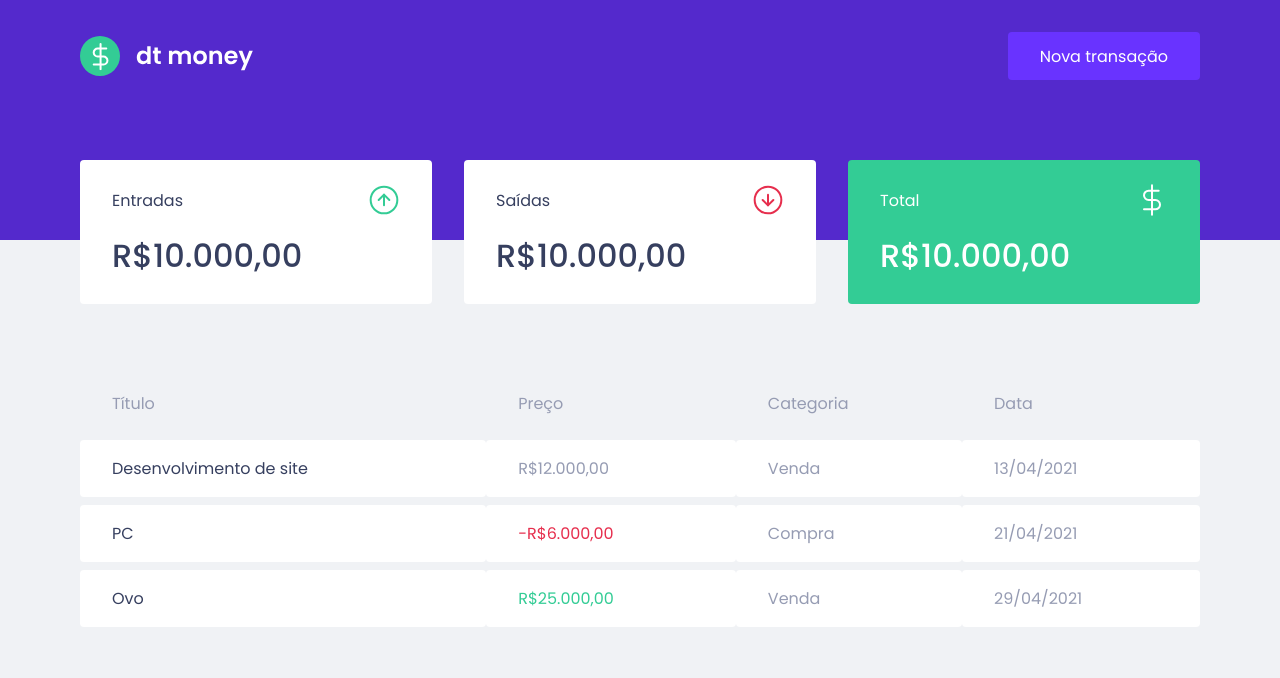
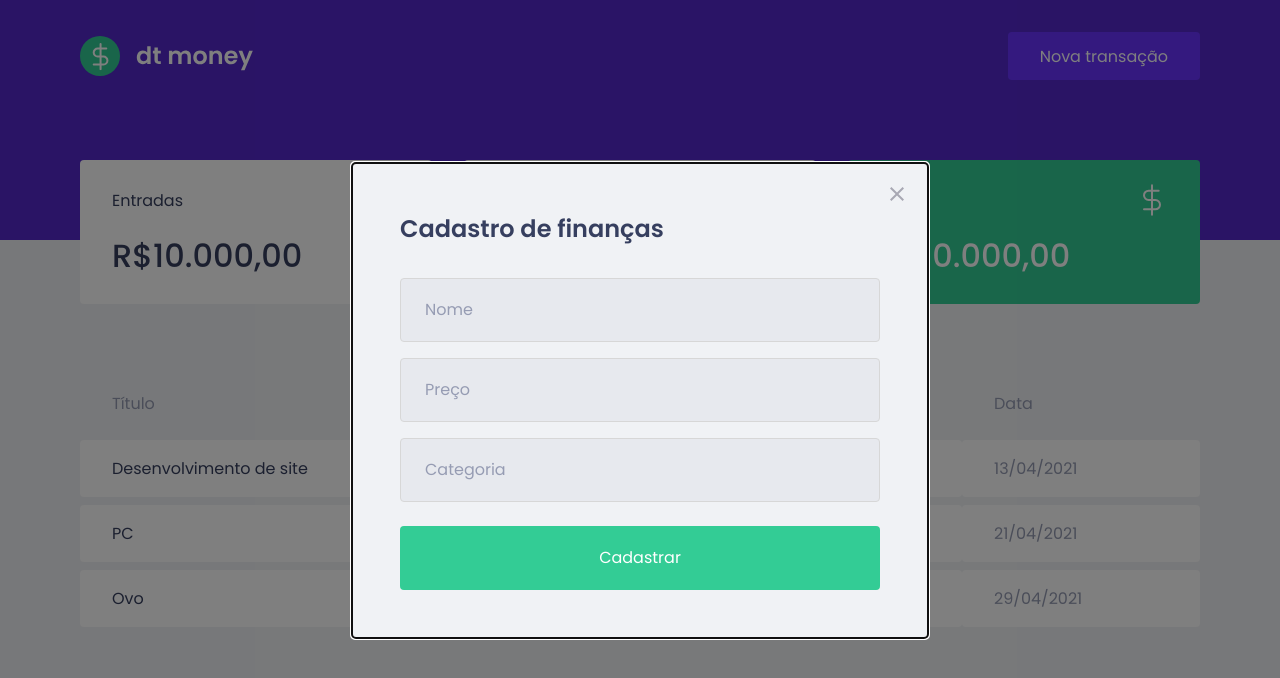
Before and after one commit to eduardo-takeo/dtmoney, a React (Create React App) app: page / in a window 1280 px wide. Shown: the top 678 px of the page. Built offline with nearby package versions, Linux system fonts and the light colour scheme; no server answers; what miragejs would draw is missing.

Commit message:
Style New transactions modal

```diff
--- a/src/App.tsx
+++ b/src/App.tsx
@@ -23,7 +23,7 @@
 
 function App() {
   const [isNewTransactionModalOpen, setIsNewTransactionModalOpen] =
-    useState(false);
+    useState(true);
 
   function openNewTransactionModal() {
     setIsNewTransactionModalOpen(true);
--- a/src/components/NewTransactionModal/index.tsx
+++ b/src/components/NewTransactionModal/index.tsx
@@ -1,6 +1,7 @@
 import React from "react";
-
 import Modal from "react-modal";
+import closeImg from "../../assets/close.svg";
+import { Container } from "./styles";
 
 interface NewTransactionModalProps {
   isOpen: boolean;
@@ -12,8 +13,26 @@
   onRequestClose,
 }: NewTransactionModalProps) => {
   return (
-    <Modal isOpen={isOpen} onRequestClose={onRequestClose}>
-      <h2>Cadastro de finanças</h2>
+    <Modal
+      isOpen={isOpen}
+      onRequestClose={onRequestClose}
+      overlayClassName="react-modal-overlay"
+      className="react-modal-content"
+    >
+      <button
+        type="button"
+        onClick={onRequestClose}
+        className="react-modal-close"
+      >
+        <img src={closeImg} alt="Close modal" />
+      </button>
+      <Container>
+        <h2>Cadastro de finanças</h2>
+        <input type="text" placeholder="Nome" />
+        <input type="text" placeholder="Preço" />
+        <input type="text" placeholder="Categoria" />
+        <button type="submit">Cadastrar</button>
+      </Container>
     </Modal>
   );
 };
--- /dev/null
+++ b/src/components/NewTransactionModal/styles.ts
@@ -0,0 +1,46 @@
+import styled from "styled-components";
+
+export const Container = styled.form`
+  h2 {
+    color: var(--text-title);
+    font-size: 1.5rem;
+    margin-bottom: 2rem;
+  }
+
+  input {
+    width: 100%;
+    padding: 0 1.5rem;
+    height: 4rem;
+    border-radius: 0.25rem;
+    border: 1px solid #d7d7d7;
+    background: #e7e9ee;
+    font-weight: 400;
+    font-size: 1rem;
+
+    &::placeholder {
+      color: var(--text-body);
+    }
+
+    // Todos os inputs que tiverem um input antes (todos menos o primeiro)
+    & + input {
+      margin-top: 1rem;
+    }
+  }
+
+  button[type="submit"] {
+    width: 100%;
+    padding: 0 1.5rem;
+    height: 4rem;
+    background: var(--green);
+    color: #fff;
+    border-radius: 0.25rem;
+    border: 0;
+    font-size: 1rem;
+    margin-top: 1.5rem;
+    transition: filter 0.2s;
+
+    &:hover {
+      filter: brightness(0.9);
+    }
+  }
+`;
--- a/src/styles/global.ts
+++ b/src/styles/global.ts
@@ -51,6 +51,40 @@
         opacity: .6;
         cursor: not-allowed;
     }
+
+    .react-modal-overlay {
+        background: rgba(0,0,0,.5);
+        position: fixed;
+        top: 0;
+        bottom: 0;
+        left: 0;
+        right: 0;
+        display: flex;
+        align-items: center;
+        justify-content: center;
+    }
+
+    .react-modal-content {
+        width: 100%;
+        max-width: 576px;
+        background: var(--background);
+        padding: 3rem;
+        position: relative;
+        border-radius: 0.25rem;
+    }
+
+    .react-modal-close {
+        position: absolute;
+        right: 1.5rem;
+        top: 1.5rem;
+        border: 0;
+        background: transparent;
+        transition: filter 0.2s;
+
+        &:hover {
+            filter: brightness(0.8);
+        }
+    }
 `;
 
 export default GlobalStyle;
```
